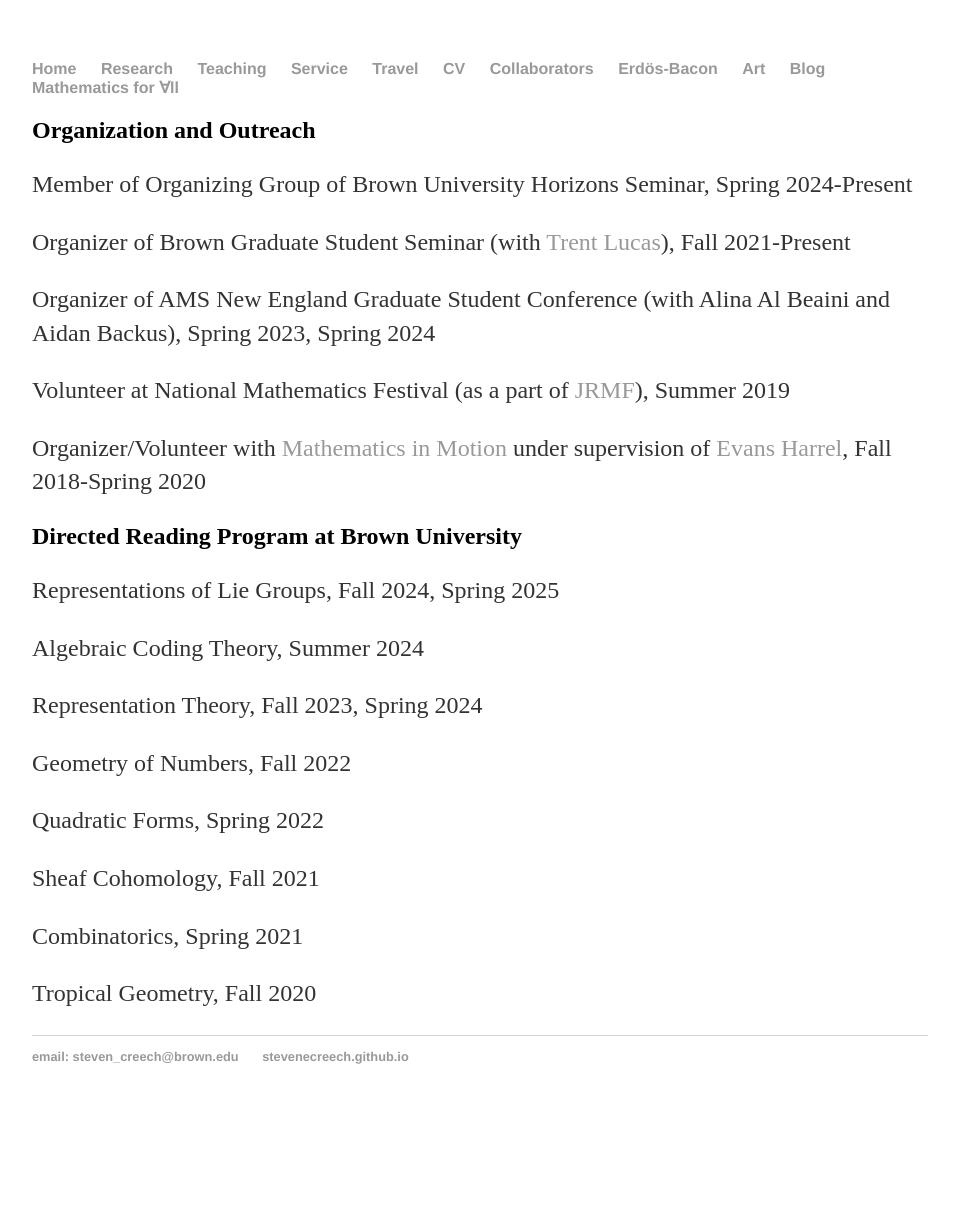
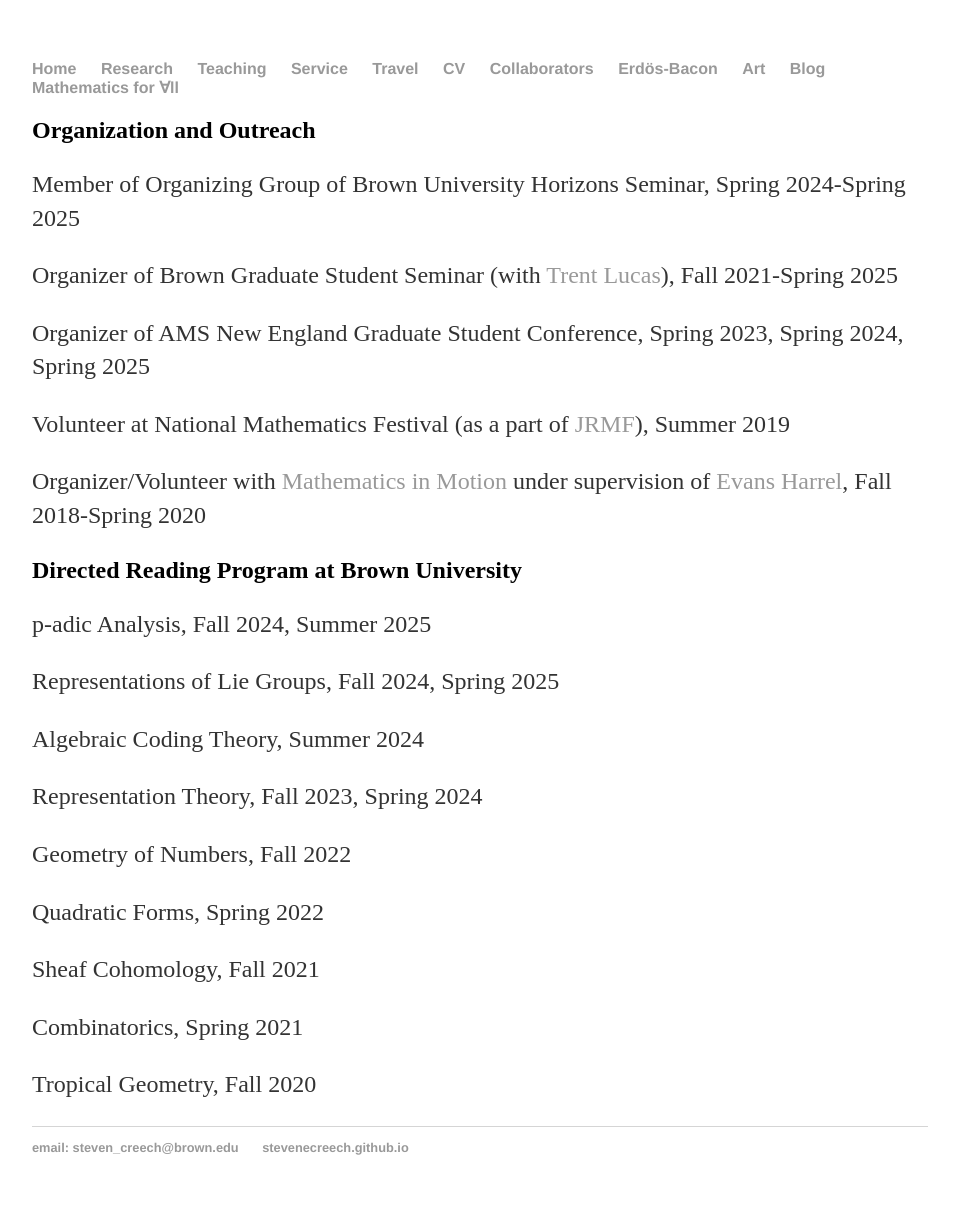
Before and after one commit to stevenecreech/stevenecreech.github.io, a Jekyll site: the page built from service/index.html, in a window 1280 px wide. Shown: the whole page, without its empty margins (160-1119 px from the left). Built offline with Jekyll 4.4.1, drawn with Linux system fonts in a browser that asks for light colours; Markdown is read by kramdown in place of the engine named in the settings; before the commit the page ends 1124 px from its top, so only the background shows below that.

Commit message:
Update index.html

```diff
--- a/service/index.html
+++ b/service/index.html
@@ -4,15 +4,16 @@ title: Steven Creech Service
 ---
 <div class="blurb">
 	<h2>Organization and Outreach</h2>
-	<p>Member of Organizing Group of Brown University Horizons Seminar, Spring 2024-Present</p>
+	<p>Member of Organizing Group of Brown University Horizons Seminar, Spring 2024-Spring 2025</p>
 	<p>Organizer of Brown Graduate Student Seminar (with
-	<a href="https://trent-lucas.github.io/">Trent Lucas</a>), Fall 2021-Present</p>
-	<p>Organizer of AMS New England Graduate Student Conference (with Alina Al Beaini and Aidan Backus), Spring 2023, Spring 2024</p>
+	<a href="https://trent-lucas.github.io/">Trent Lucas</a>), Fall 2021-Spring 2025</p>
+	<p>Organizer of AMS New England Graduate Student Conference, Spring 2023, Spring 2024, Spring 2025</p>
 	<p>Volunteer at National Mathematics Festival (as a part of <a href="https://jrmf.org/">JRMF</a>), Summer 2019</p>
 	<p>Organizer/Volunteer with <a href="https://mathematics-in-motion.org/our-history">Mathematics in Motion</a>
 	under supervision of <a href="https://harrell.math.gatech.edu/">Evans Harrel</a>, Fall 2018-Spring 2020</p>
 
 	<h2>Directed Reading Program at Brown University </h2>
+	<p>p-adic Analysis, Fall 2024, Summer 2025</p>
 	<p>Representations of Lie Groups, Fall 2024, Spring 2025</p>
 	<p>Algebraic Coding Theory, Summer 2024</p>
 	<p>Representation Theory, Fall 2023, Spring 2024</p>
```
